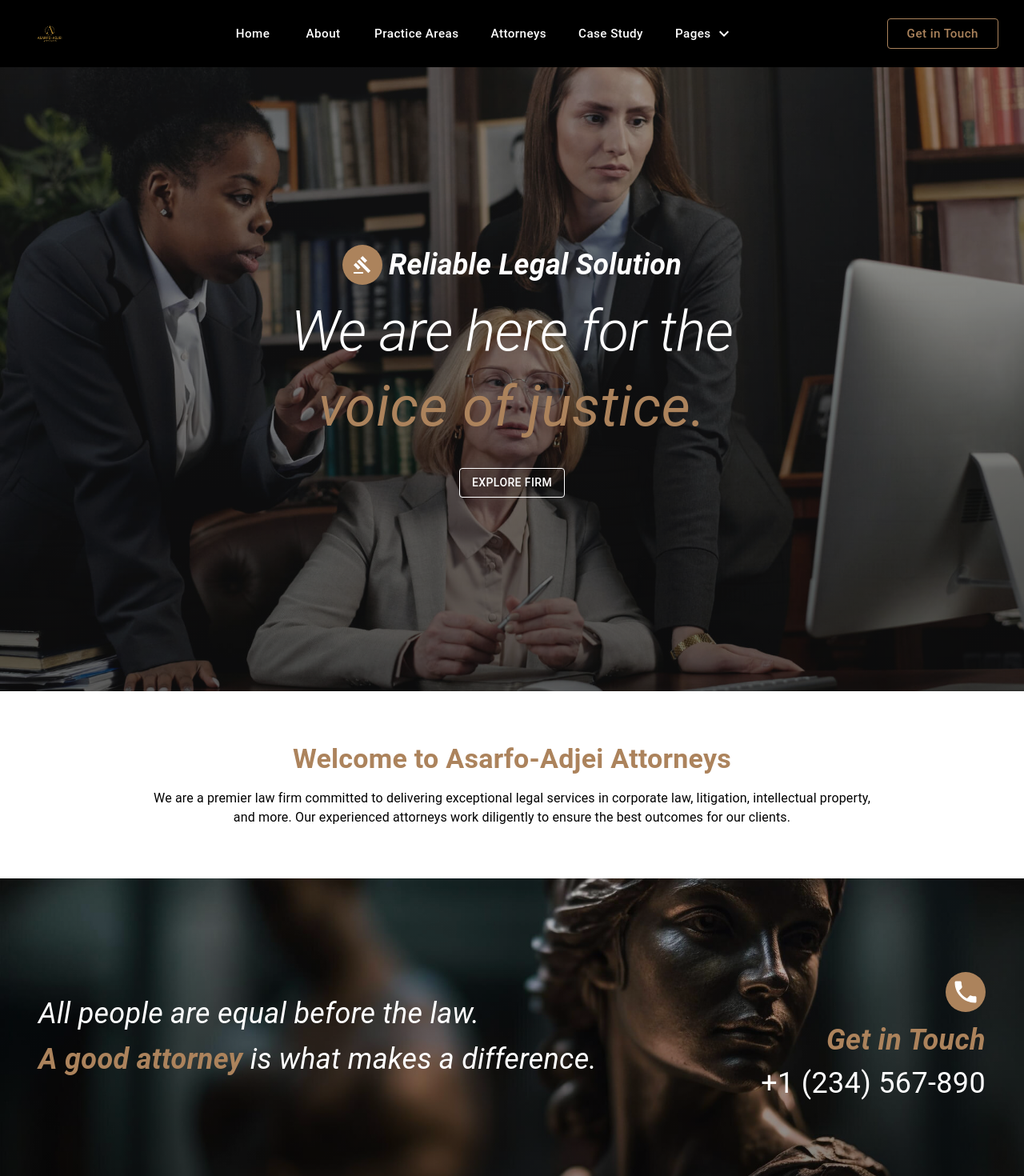
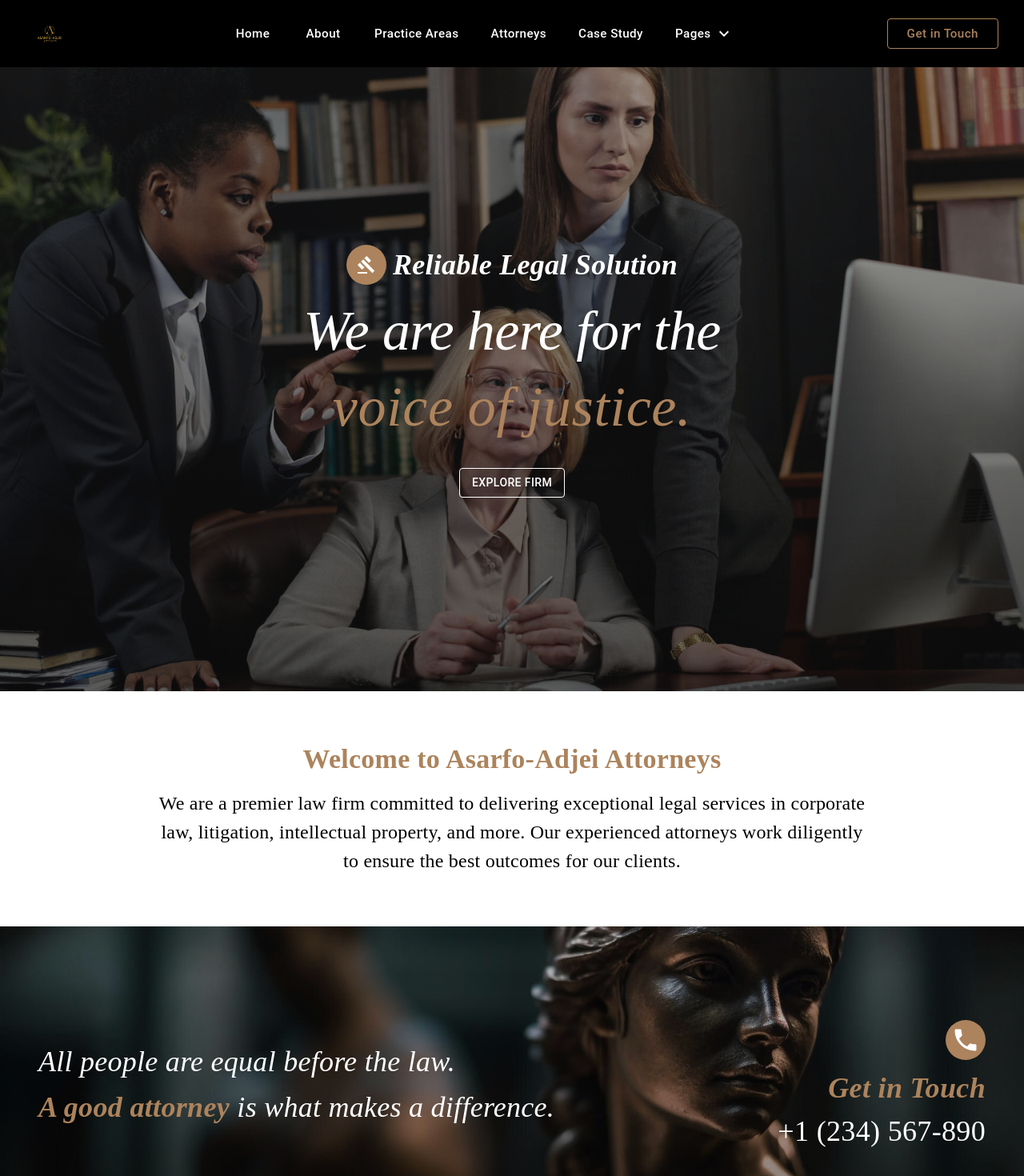
Before and after one commit to Abygurl-D/Asarfo-Adjei-Attorneys, a React (Vite) app: page / in a window 1280 px wide. Shown: the top 1470 px of the page at 80% size. Built offline with nearby package versions, Linux system fonts and the light colour scheme.

Commit message:
fontfamily updated for all pages

```diff
--- a/src/pages/About.jsx
+++ b/src/pages/About.jsx
@@ -161,13 +161,13 @@ const About = () => {
                 <Typography variant="h2" fontFamily= 'playfair dispaly'>
                   Our <Box component="span" sx={{ color: '#AC835C' }}>Legacy</Box>
                 </Typography>
-                <Typography variant="body1"  fontFamily= 'playfair dispaly' sx={{ mb: 4 }}>
+                <Typography variant="body1"  fontFamily= 'playfair dispaly' fontSize={'20px'} sx={{ mb: 4 }}>
                   Since our founding in 1985, Mitchell Thompson & Associates has been at the
                   forefront of legal innovation and excellence. Our journey began with a
                   simple yet powerful vision: to provide unparalleled legal services while
                   maintaining the highest standards of professional integrity.
                 </Typography>
-                <Typography variant="body1" fontFamily= 'playfair dispaly'>
+                <Typography variant="body1" fontFamily= 'playfair dispaly' fontSize={'20px'}>
                   Through decades of dedicated service, we have grown from a small practice
                   into one of the region's most respected law firms, serving clients across
                   multiple industries and jurisdictions.
@@ -228,13 +228,13 @@ const About = () => {
                 <Typography variant="h2" fontFamily= 'playfair dispaly'>
                   Our <Box component="span" sx={{ color: '#AC835C' }}>Vision</Box>
                 </Typography>
-                <Typography variant="body1"  fontFamily= 'playfair dispaly' sx={{ mb: 4 }}>
+                <Typography variant="body1"  fontFamily= 'playfair dispaly' fontSize={'20px'} sx={{ mb: 4 }}>
                   Looking ahead, we envision a future where legal services are more
                   accessible, efficient, and aligned with the evolving needs of our clients.
                   We are investing in cutting-edge legal technology and developing innovative
                   solutions to address tomorrow's challenges.
                 </Typography>
-                <Typography variant="body1" fontFamily= 'playfair dispaly'>
+                <Typography variant="body1" fontFamily= 'playfair dispaly' fontSize={'20px'}>
                   Our commitment to excellence drives us to continuously adapt and grow,
                   ensuring that we remain at the forefront of legal practice while maintaining
                   the personal touch that has defined our firm for generations.
@@ -261,16 +261,16 @@ const About = () => {
                 </Typography>
                 <Box sx={{ display: 'flex', gap: 2, my: 4 }}>
                   <Quote size={40} color="#AC835C" />
-                  <Typography variant="body1"  fontFamily= 'playfair dispaly'sx={{ fontStyle: 'italic' }}>
+                  <Typography variant="body1" fontSize={'20px'} fontFamily= 'playfair dispaly' sx={{ fontStyle: 'italic' }}>
                     Our success is built on the trust of our clients and the dedication of our team.
                     We are committed to maintaining the highest standards of legal excellence while
                     fostering innovation and growth in our practice.
                   </Typography>
                 </Box>
-                <Typography variant="h6" color="#AC835C">
+                <Typography variant="h6" color="#AC835C"fontFamily={'playfair display'} fontSize={'18px'}>
                   Sarah J. Mitchell
                 </Typography>
-                <Typography variant="subtitle1">
+                <Typography variant="subtitle1" fontFamily={'playfair display'} fontSize={'18px'}>
                   Managing Partner & President
                 </Typography>
               </MotionBox>
--- a/src/pages/Home.jsx
+++ b/src/pages/Home.jsx
@@ -93,16 +93,16 @@ const Home = () => {
             <Typography
               variant="h4"
               fontWeight="bold"
-              sx={{ fontStyle: "italic", fontSize: "36px" }}
+              sx={{ fontStyle: "italic",fontFamily:"Playfair Display", fontSize: "36px" }}
             >
               Reliable Legal Solution
             </Typography>
           </Box>
 
           {/* Subtitle */}
-          <Typography variant="h2" sx={{ fontStyle: "italic", fontSize: "70px" }}>
+          <Typography variant="h2" sx={{ fontFamily:"Playfair Display",fontStyle: "italic", fontSize: "70px" }}>
             We are here for the <br />
-            <Typography component="span" sx={{ color: "#AC835C", fontStyle: "italic", fontSize: "70px" }}>
+            <Typography component="span" sx={{ color: "#AC835C",fontFamily:"Playfair Display", fontStyle: "italic", fontSize: "70px" }}>
               voice of justice.
             </Typography>
           </Typography>
@@ -125,10 +125,10 @@ const Home = () => {
 
       {/* Introduction Section */}
       <Container sx={{ py: 8, textAlign: "center", maxWidth: "100vw" }}>
-        <Typography variant="h4" fontWeight="bold" color="#AC835C" mb={2}>
+        <Typography variant="h4" fontWeight="bold" fontFamily="Playfair Display" color="#AC835C" mb={2}>
           Welcome to Asarfo-Adjei Attorneys
         </Typography>
-        <Typography variant="body1" color="black" maxWidth="md" mx="auto">
+        <Typography variant="body1" color="black" fontFamily="Playfair Display" fontSize={"24px"} maxWidth="md" mx="auto">
           We are a premier law firm committed to delivering exceptional legal services in corporate law, litigation,
           intellectual property, and more. Our experienced attorneys work diligently to ensure the best outcomes for our clients.
         </Typography>
@@ -165,11 +165,11 @@ const Home = () => {
 
   {/* Left Section (Text) */}
   <Box sx={{ position: "relative", zIndex: 2, color: "#FFFFFF", flex: 1, pr: 2 }}>
-    <Typography variant="h4" sx={{ fontStyle: "italic", fontSize: "36px" }}>
+    <Typography variant="h4" sx={{ fontStyle: "italic", fontFamily:"Playfair Display", fontSize: "36px" }}>
       All people are equal before the law.
     </Typography>
-    <Typography variant="h4" sx={{ fontStyle: "italic", fontSize: "36px", mt: 1 }}>
-      <Typography component="span" sx={{ color: "#AC835C", fontStyle: "italic", fontWeight: "bold", fontSize: "36px" }}>
+    <Typography variant="h4"  sx={{ fontStyle: "italic",fontFamily:"Playfair Display", fontSize: "36px", mt: 1 }}>
+      <Typography component="span" sx={{ color: "#AC835C",fontFamily:"Playfair Display", fontStyle: "italic", fontWeight: "bold", fontSize: "36px" }}>
         A good attorney
       </Typography>{" "}
       is what makes a difference.
@@ -201,10 +201,10 @@ const Home = () => {
     >
       <PhoneIcon sx={{ color: "#FFFFFF", fontSize: "36px" }} />
     </Box>
-    <Typography sx={{ fontWeight: "bold", color: "#AC835C", fontSize: "36px", fontStyle: "italic" }}>
+    <Typography sx={{ fontWeight: "bold", color: "#AC835C", fontSize: "36px",fontFamily:"Playfair Display", fontStyle: "italic" }}>
       Get in Touch
     </Typography>
-    <Typography sx={{ color: "#FFFFFF", fontSize: "36px" }}>
+    <Typography sx={{ color: "#FFFFFF",fontFamily:"Playfair Display", fontSize: "36px" }}>
       +1 (234) 567-890
     </Typography>
   </Box>
```
